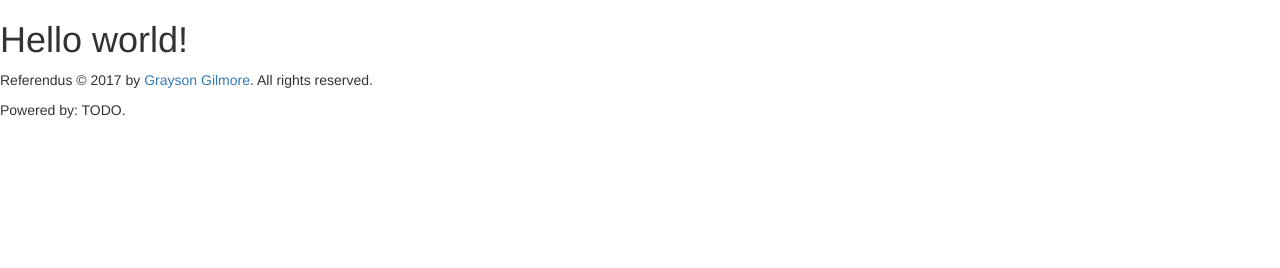
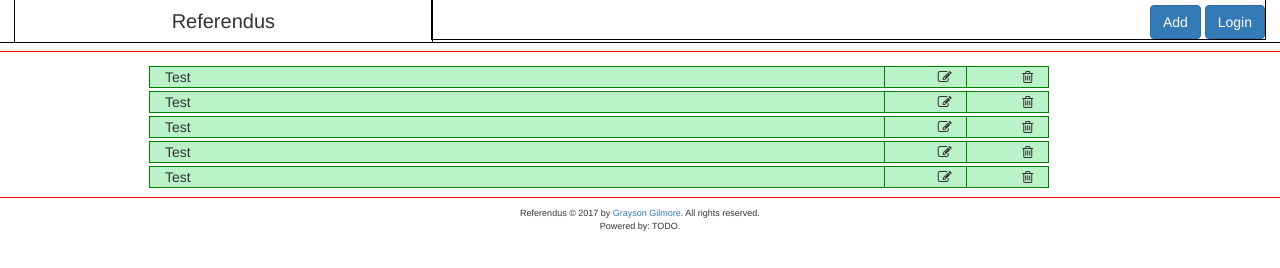
Before and after one commit to gilmoreg/referendus, a website: page public/index.html in a window 1280 px wide. Drawn offline with nearby package versions, Linux system fonts and the light colour scheme.

Commit message:
Add wireframe HTML elements and styling

```diff
--- a/public/index.html
+++ b/public/index.html
@@ -11,8 +11,45 @@
 </head>
 <body>
     <noscript><p>This site requires Javascript to be enabled to function properly.</p></noscript>
-    <header></header>
-    <h1>Hello world!</h1>
+    <header>
+        <div class="black col-xs-12">
+            <div class="black col-xs-4 page-title">
+                <h1>Referendus</h1>
+            </div>
+            <div class="black col-xs-8 right-header">
+                <button type="button" class="btn btn-primary">Add</button> <button type="button" class="btn btn-primary">Login</button>
+            </div>
+        </div>
+    </header>
+    <section>
+        <div class="red ref-container col-xs-12">
+             <div class="ref">
+                <div class="ref-text green col-xs-9">Test</div>
+                <div class="ref-edit green col-xs-1"><i class="fa fa-pencil-square-o" aria-hidden="true"></i></div>
+                <div class="ref-del green col-xs-1"><i class="fa fa-trash-o" aria-hidden="true"></i></div>
+            </div>
+            <div class="ref">
+                <div class="ref-text green col-xs-9">Test</div>
+                <div class="ref-edit green col-xs-1"><i class="fa fa-pencil-square-o" aria-hidden="true"></i></div>
+                <div class="ref-del green col-xs-1"><i class="fa fa-trash-o" aria-hidden="true"></i></div>
+            </div>
+            <div class="ref">
+                <div class="ref-text green col-xs-9">Test</div>
+                <div class="ref-edit green col-xs-1"><i class="fa fa-pencil-square-o" aria-hidden="true"></i></div>
+                <div class="ref-del green col-xs-1"><i class="fa fa-trash-o" aria-hidden="true"></i></div>
+            </div>
+            <div class="ref">
+                <div class="ref-text green col-xs-9">Test</div>
+                <div class="ref-edit green col-xs-1"><i class="fa fa-pencil-square-o" aria-hidden="true"></i></div>
+                <div class="ref-del green col-xs-1"><i class="fa fa-trash-o" aria-hidden="true"></i></div>
+            </div>
+            <div class="ref">
+                <div class="ref-text green col-xs-9">Test</div>
+                <div class="ref-edit green col-xs-1"><i class="fa fa-pencil-square-o" aria-hidden="true"></i></div>
+                <div class="ref-del green col-xs-1"><i class="fa fa-trash-o" aria-hidden="true"></i></div>
+            </div>
+        </div>
+    </section>
     <script type="text/javascript" src="https://code.jquery.com/jquery-3.1.0.js"></script>
     <script src="https://maxcdn.bootstrapcdn.com/bootstrap/3.3.7/js/bootstrap.min.js" integrity="sha384-Tc5IQib027qvyjSMfHjOMaLkfuWVxZxUPnCJA7l2mCWNIpG9mGCD8wGNIcPD7Txa" crossorigin="anonymous"></script>
     <script type="text/javascript" src="index.js"></script>
--- a/public/styles/main.css
+++ b/public/styles/main.css
@@ -0,0 +1,60 @@
+* {
+    box-sizing: border-box;
+}
+
+.page-title {
+    padding-left: 0px;
+    padding-right: 0px;
+    text-align: center;
+}
+
+.page-title  h1 {
+    margin-top: 10px;
+    font-size: 20px;
+}
+
+.right-header {
+    text-align: right;
+    padding-right: 0px;
+    padding-top: 5px;
+}
+
+.ref-container {
+    margin: 10px auto 10px auto;
+    padding-bottom: 10px;
+}
+
+.ref {
+    width: 80%;
+    margin: 5px 10% 5px 10%;
+    padding: 10px;
+}
+
+.ref-text, .ref-edit, .ref-del {
+    background-color: #b9f3c7;
+}
+
+.ref-edit, .ref-del {
+    text-align: right;
+}
+
+footer {
+    font-size: 9px;
+    text-align: center;
+}
+
+footer p {
+    margin-bottom: 0px;
+}
+
+.black {
+    outline: 1px solid black;
+}
+
+.red {
+    outline: 1px solid red;
+}
+
+.green {
+    outline: 1px solid green;
+}
```
